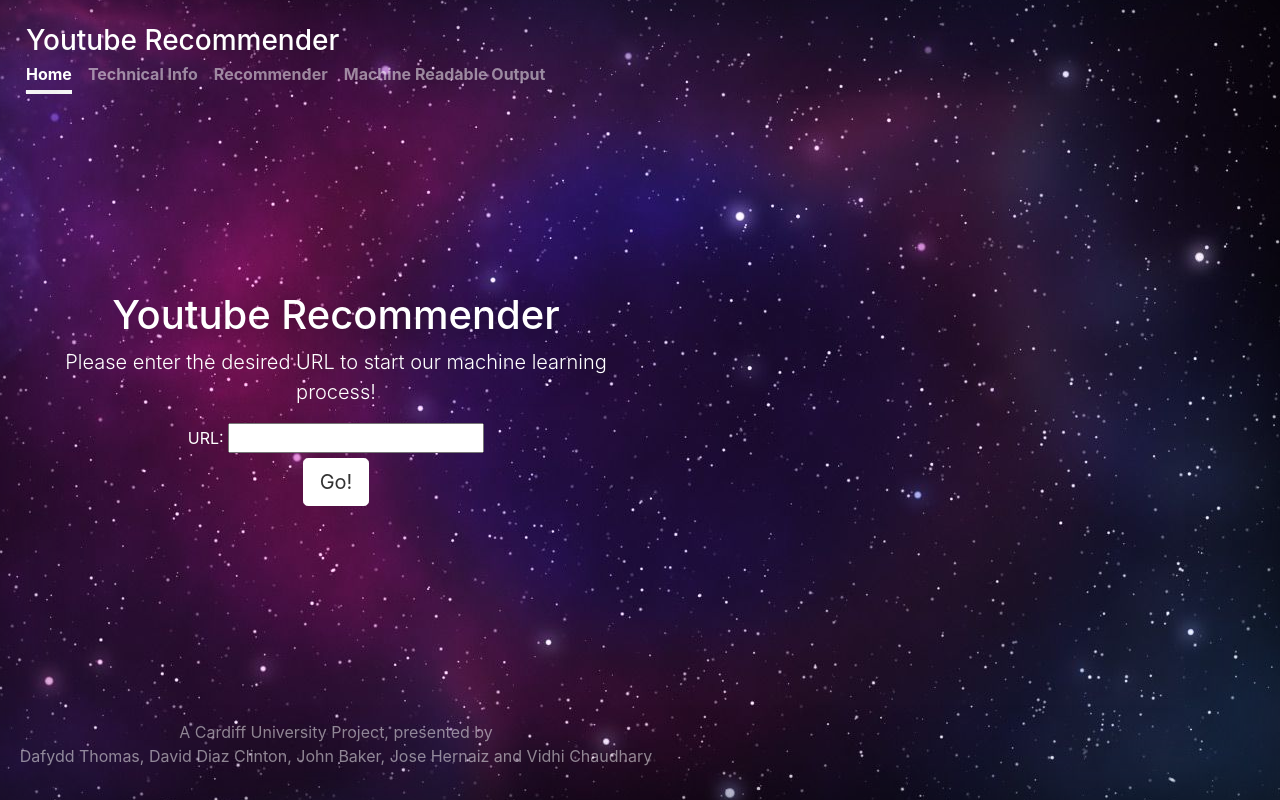
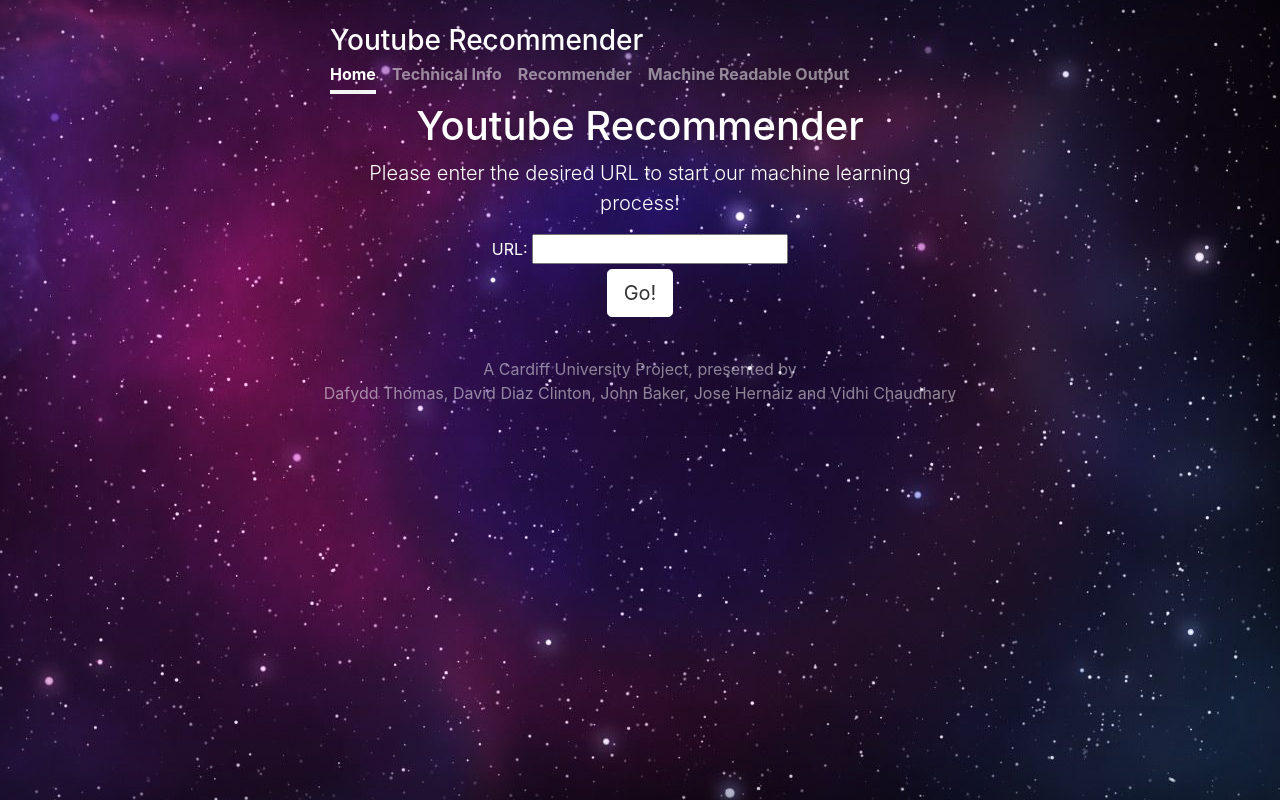
Before and after one commit to daviddc5/cm2203-informatics-coursework, a Flask app: page /recco in a window 1280 px wide. Run offline with Flask 2, Linux system fonts and the light colour scheme.

Commit message:
centered page

```diff
--- a/youtubeTool/static/style.css
+++ b/youtubeTool/static/style.css
@@ -11,7 +11,13 @@
   text-shadow: none; /* Prevent inheritance from `body` */
 }
 
-
+.container {
+  margin: 0 auto;
+  margin-bottom: 0;
+}
+#foot {
+  bottom:0;
+}
 /*
  * Base structure
  */
--- a/youtubeTool/templates/recco.html
+++ b/youtubeTool/templates/recco.html
@@ -43,7 +43,7 @@
     <!-- Custom styles for this template -->
     <link href="{{ url_for('static', filename='style.css') }}" rel="stylesheet">
   </head>
-
+  <div class="container">
   <body class="d-flex h-100 text-center text-white bg-dark">
   {% block content %}
     <form method="POST">
@@ -75,13 +75,12 @@
     <p class="lead">
       <button type="submit" class="btn btn-lg btn-secondary fw-bold border-white bg-white">Go!</button>
     </p>
-  </main>
-
+  </div>
   <footer class="mt-auto text-white-50" id="foot">
     <p>A Cardiff University Project, presented by <br>Dafydd Thomas, David Diaz Clinton, John Baker, Jose Hernaiz and Vidhi Chaudhary  </p>
   </footer>
 
-</div>
+
 
 
 
```
Also changed, not shown: youtubeTool/static/images/thumb/thumb1.jpg (added), youtubeTool/static/images/thumb/thumb2.jpg (added), youtubeTool/static/images/thumb/thumb3.jpg (added), 2 other files.
